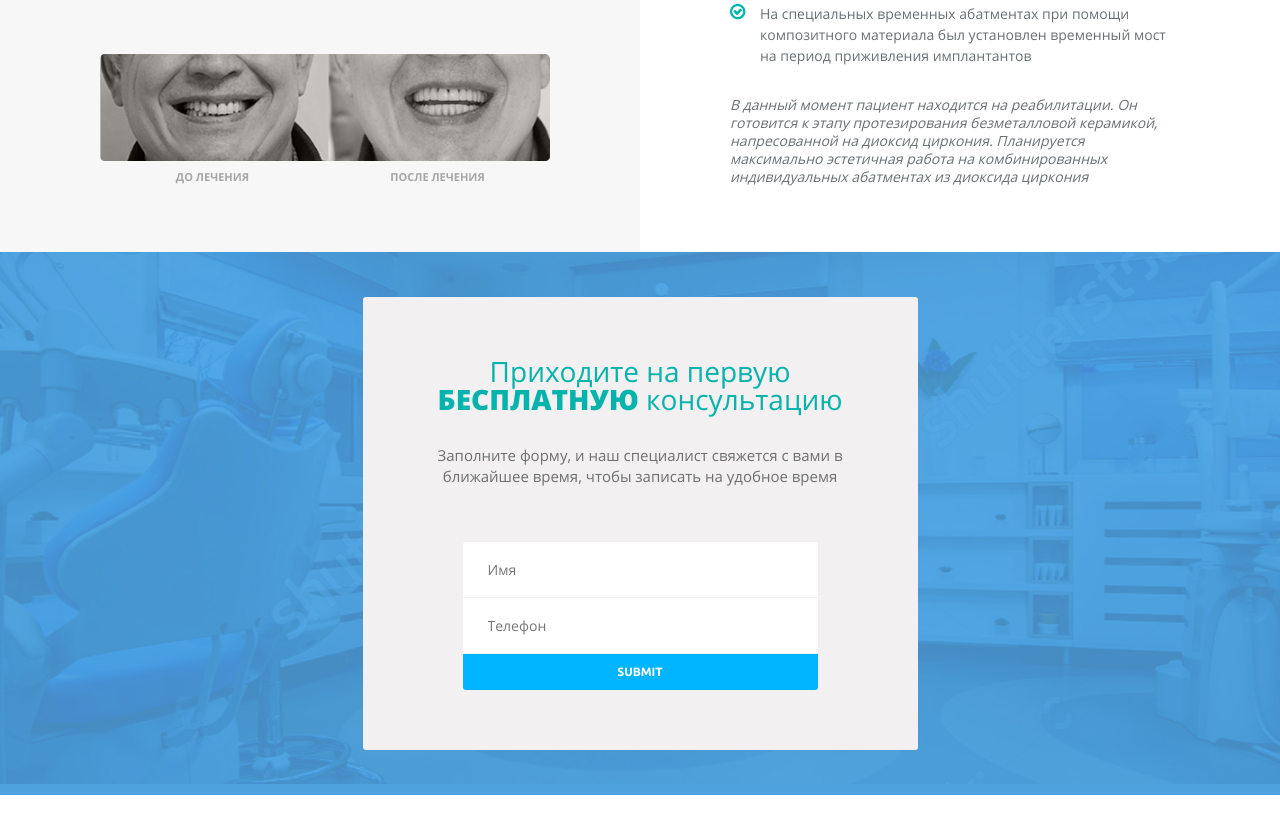
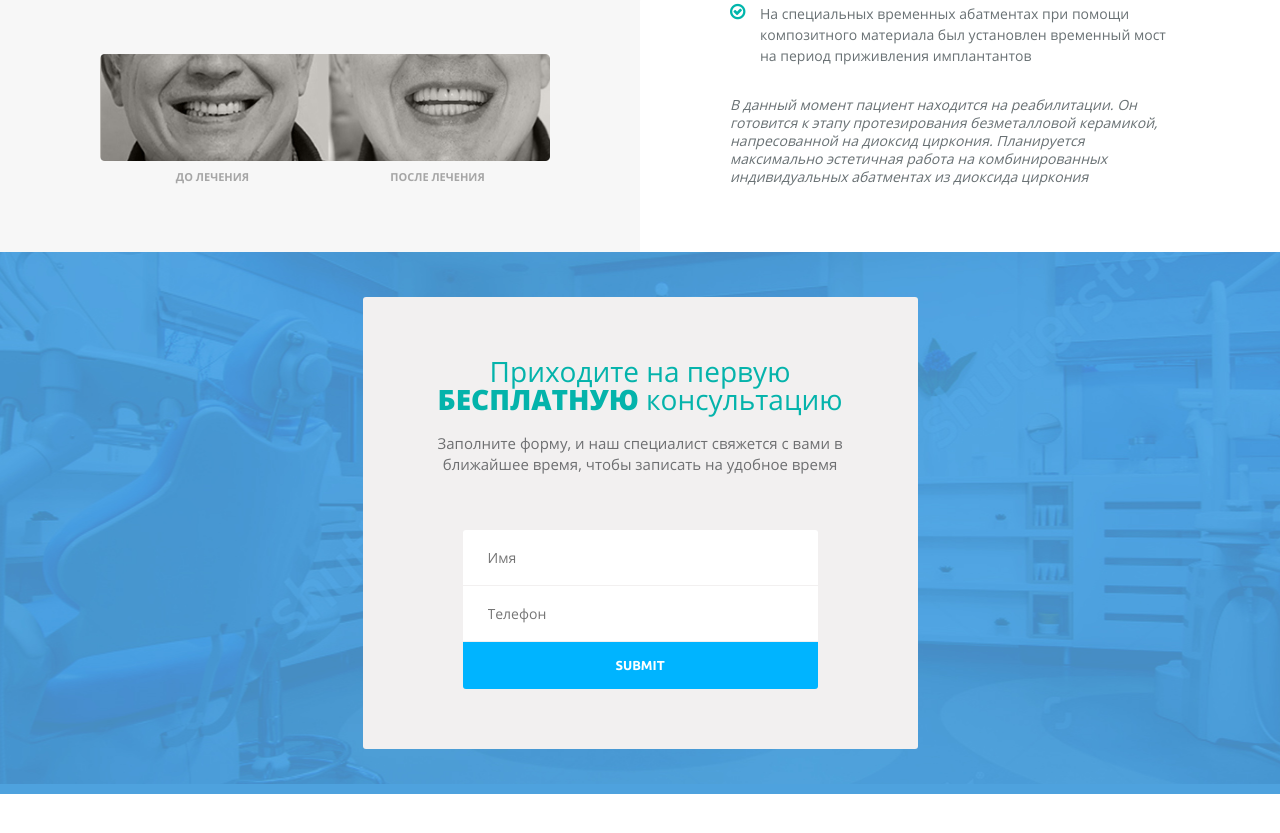
Before and after one commit to malkolm0163/DentClinicTpl, a website: page app/index.html in a window 1280 px wide. Shown: the part 3438-4271 px from the top of the page. Drawn offline with Linux system fonts and the light colour scheme.

Commit message:
correct 6 block

```diff
--- a/app/sass/main.sass
+++ b/app/sass/main.sass
@@ -549,7 +549,7 @@ img
         color: #6e6f71
         line-height: 1.4
         text-align: center
-        margin-top: 32px
+        margin-top: 20px
         font-size: 15px
         margin-bottom: 55px
   form
@@ -568,4 +568,7 @@ img
     .btn
       width: 100%
       border-radius: 0 0 3px 3px
+      font-size: 13px
+      padding-bottom: 17px
+      padding-top: 17px
 @import "madia"
```
Also changed, not shown: app/css/main.min.css.
